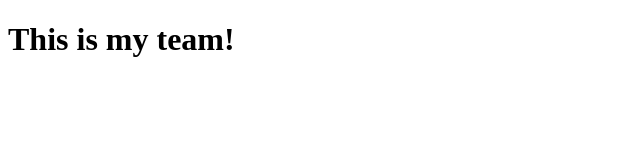
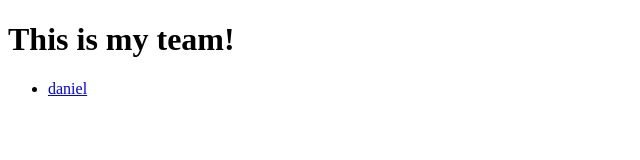
Before and after one commit to Dopee0508/boombridge, a plain HTML site: page index.html in a window 1280 px wide. Shown: the full height of the page, 0-640 px from the left. Drawn offline with Linux system fonts and the light colour scheme.

Commit message:
Update index.html

```diff
--- a/index.html
+++ b/index.html
@@ -7,7 +7,7 @@
  <body>
  <h1> This is my team! </h1>
  <ul>
-
+  <li><a href="resume-m11405506.html"> daniel </a></li>
  </ul>
  </body>
 </html>
```
